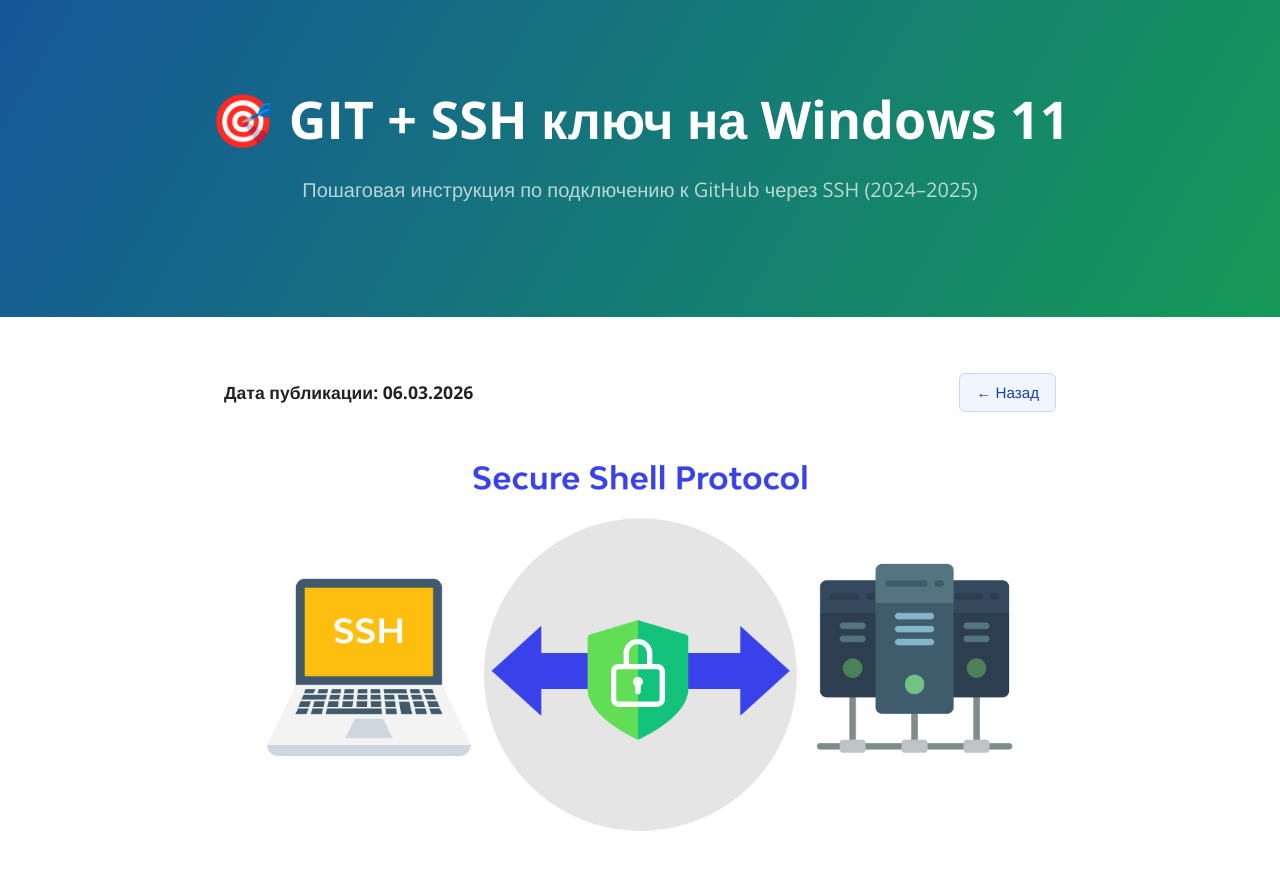
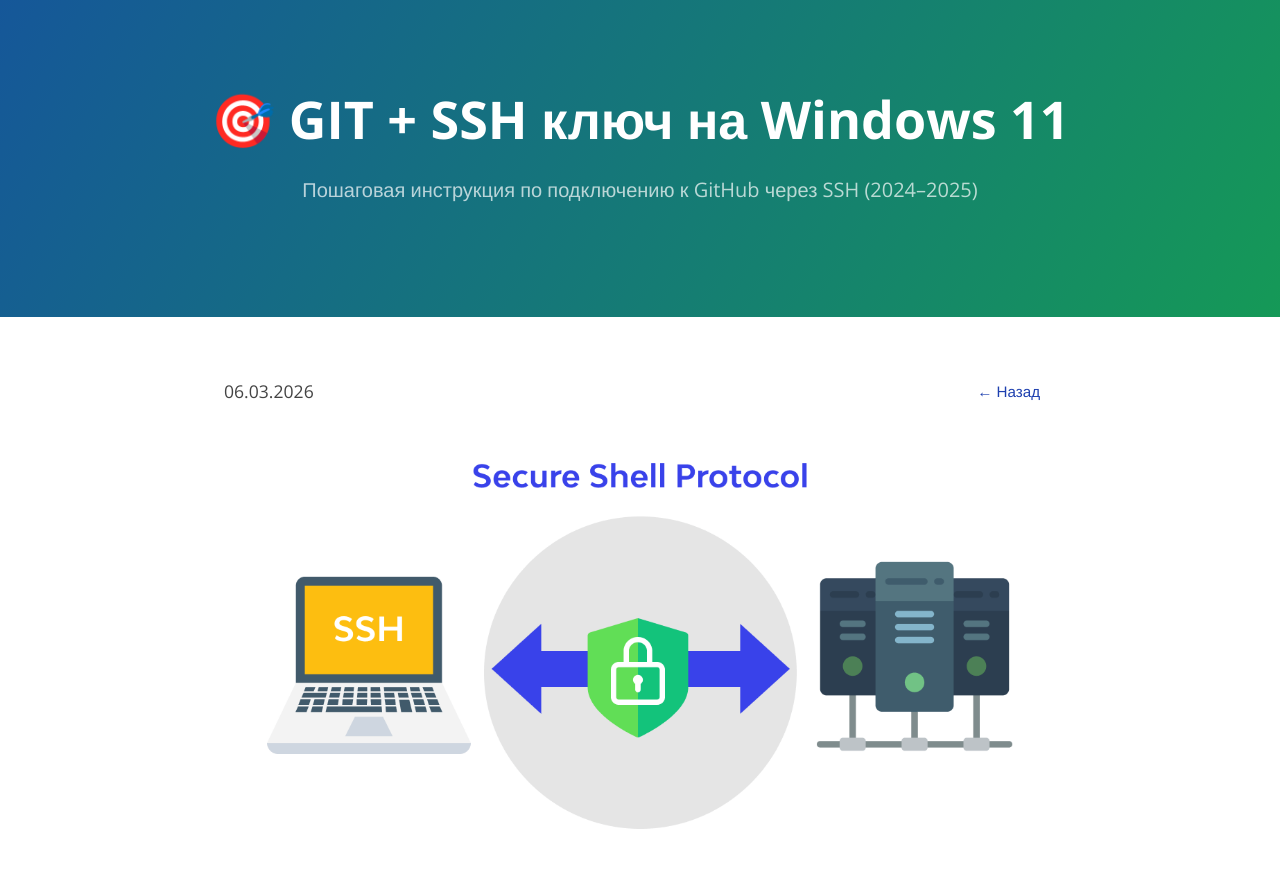
Before and after one commit to MyWhiteShadow/MyWhiteShadow.github.io, a Jekyll site: the page built from GithubSSHIntegration.md, in a window 1280 px wide and 900 px high. Shown: the top 870 px of the window. Built offline with Jekyll 4.4.1, drawn with Linux system fonts in a browser that asks for light colours.

Commit message:
правки элементов навигации

```diff
--- a/GithubSSHIntegration.md
+++ b/GithubSSHIntegration.md
@@ -11,17 +11,15 @@ description: Пошаговая инструкция по подключению
   margin: 1.5rem 0;
   font-size: 1.1rem;
 ">
-  <strong style="font-weight: 600; color: #222;">Дата публикации: 06.03.2026</strong>
+  <time datetime="2026-03-06" style="color: #444;">06.03.2026</time>
 
-  <div style="display: flex; align-items: Center; gap: 1.8rem;">
+  <div style="display: flex; align-items: center; gap: 1.8rem;">
+
 
     <a href="./" style="
       color: #1e40af;
       text-decoration: none;
       padding: 0.45rem 1rem;
-      border: 1px solid #bfdbfe;
-      border-radius: 6px;
-      background: #eff6ff;
       transition: all 0.2s;
       font-size: 0.95rem;
       white-space: nowrap;
```
